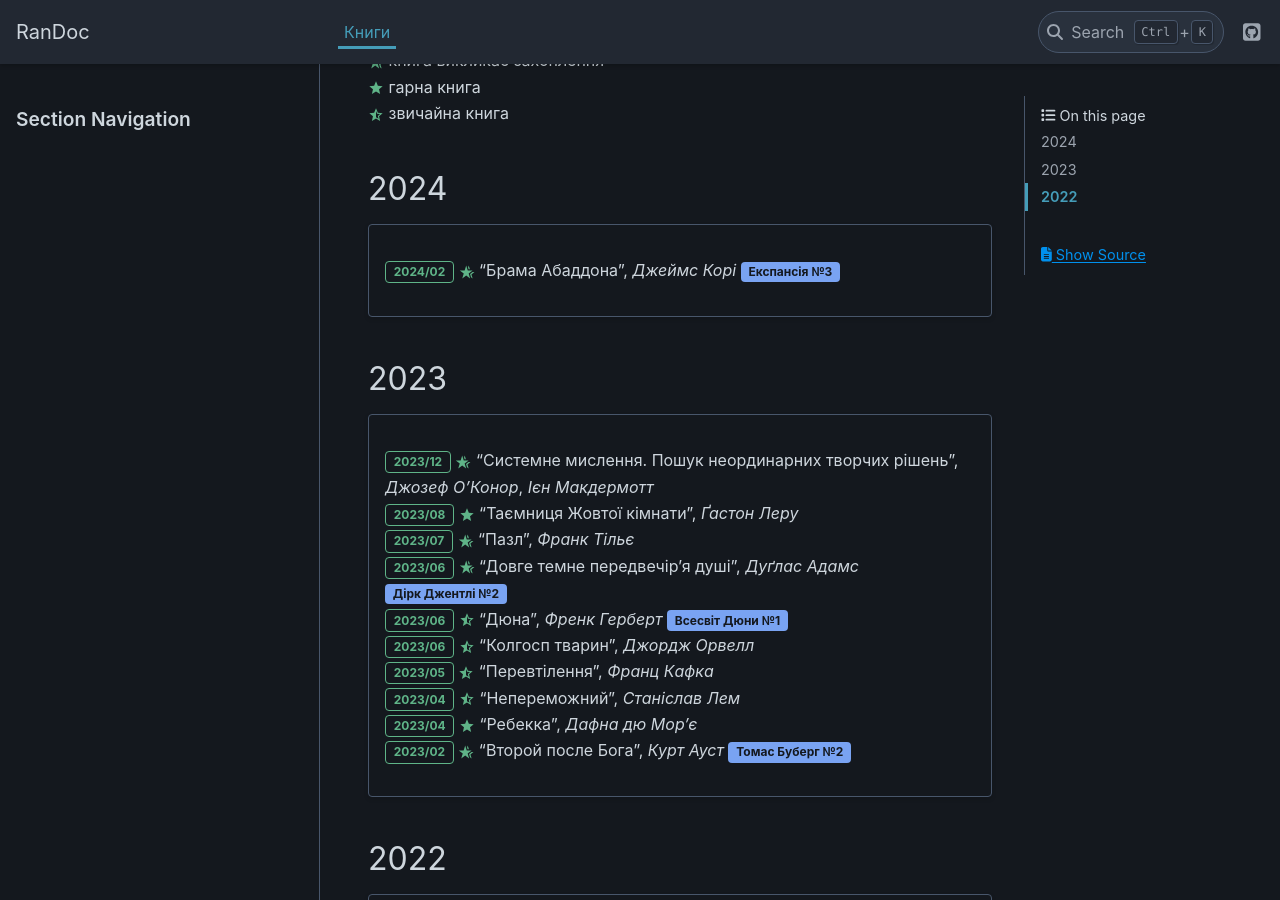
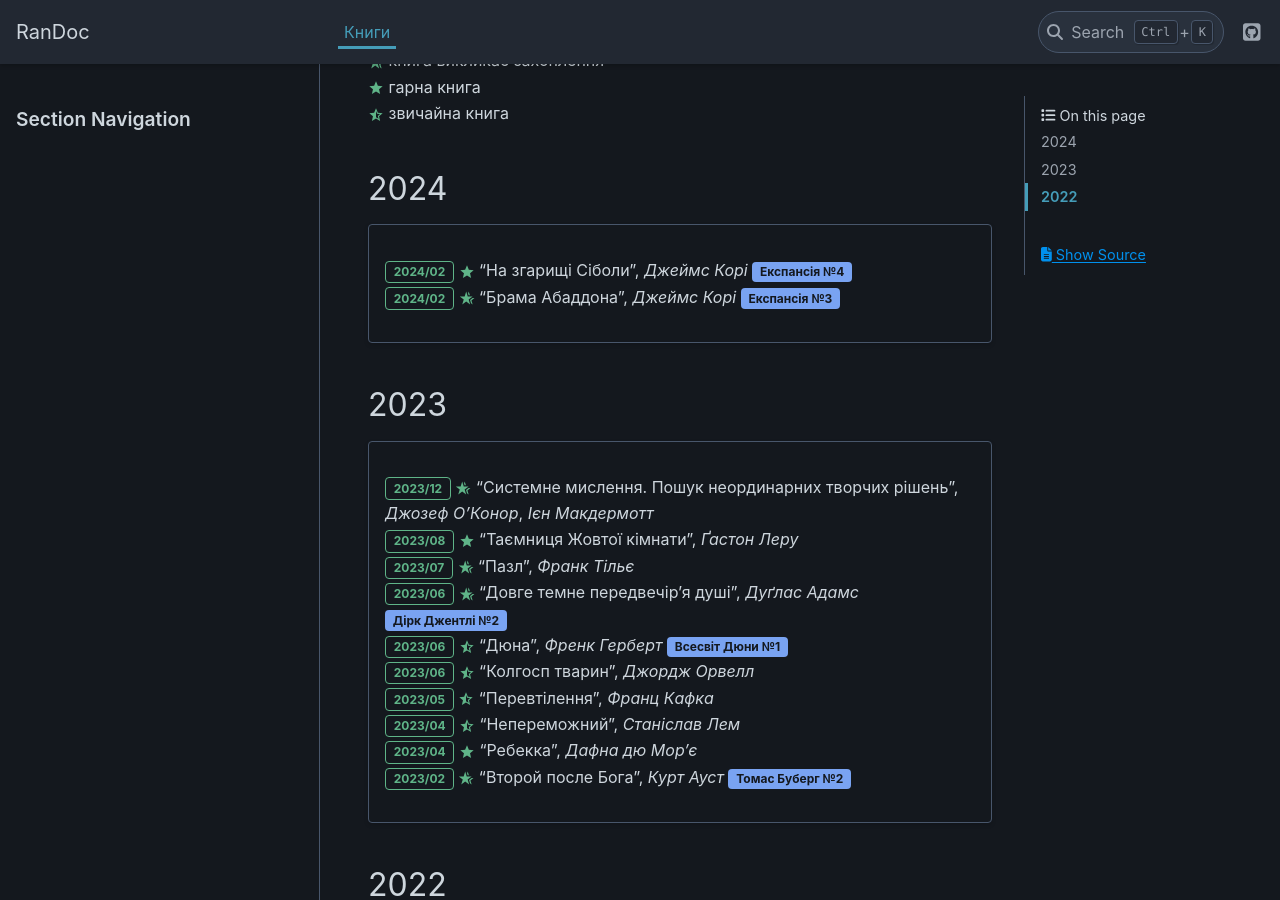
Before and after one commit to grembeter/randoc, a Sphinx documentation site: the page built from docs/source/books.rst, in a window 1280 px wide and 900 px high, scrolled down 434 px. Built offline with Sphinx 7.4.7 and the PyData theme 0.15.4, drawn with Linux system fonts in a browser that asks for light colours.

Commit message:
books: add Cibola Burn
Signed-off-by: grygorii tertychnyi <grembeter@outlook.com>

```diff
--- a/docs/source/books.rst
+++ b/docs/source/books.rst
@@ -27,6 +27,7 @@
 
 .. card::
 
+   | :bdg-success-line:`2024/02` |/| "На згарищі Сіболи", *Джеймс Корі* :bdg-info:`Експансія №4`
    | :bdg-success-line:`2024/02` |+| "Брама Абаддона", *Джеймс Корі* :bdg-info:`Експансія №3`
 
 2023
```
